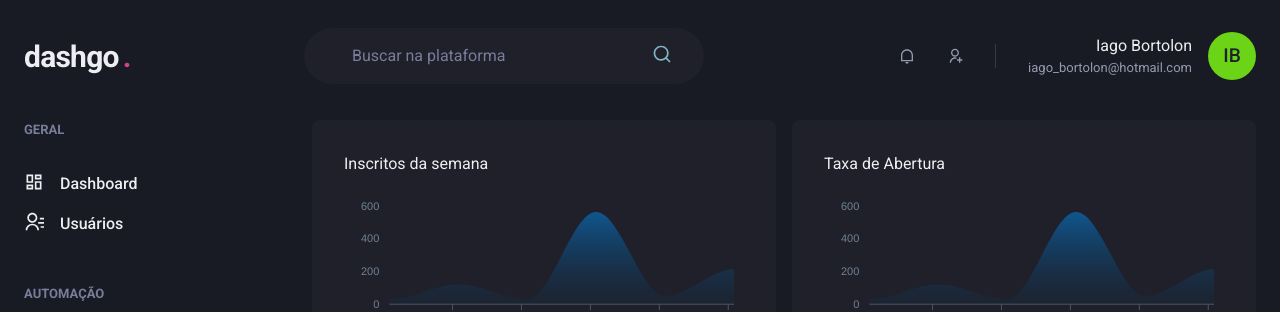
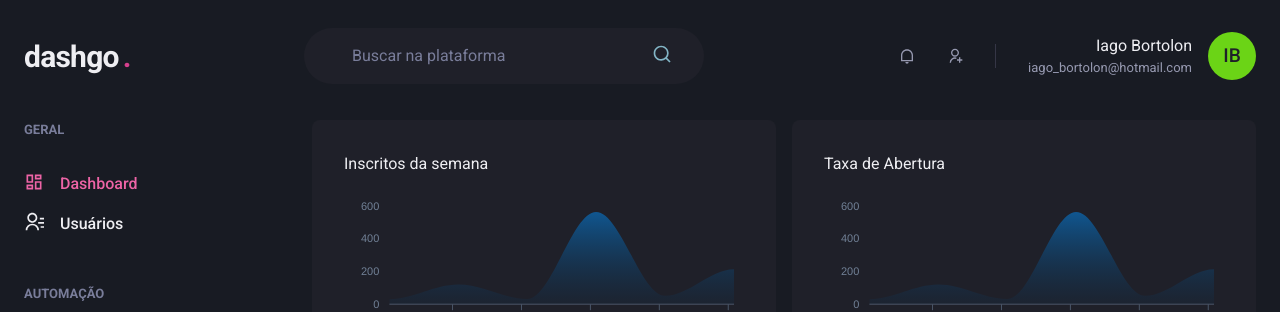
Before and after one commit to iagob28/dashgo, a Next.js app: page /dashboard in a window 1280 px wide. Shown: the top 312 px of the page. Built offline with nearby package versions, Linux system fonts and the light colour scheme.

Commit message:
navigation

```diff
--- /dev/null
+++ b/src/components/ActiveLink.tsx
@@ -0,0 +1,37 @@
+import Link, { LinkProps } from "next/link";
+import { useRouter } from "next/router";
+import { cloneElement, ReactElement } from "react";
+
+interface ActiveLinkProps extends LinkProps {
+  children: ReactElement;
+  shouldMatchExactHref?: boolean;
+}
+
+export function ActiveLink({
+  children,
+  shouldMatchExactHref = false,
+  ...rest
+}: ActiveLinkProps) {
+  const { asPath } = useRouter();
+
+  let isActive = false;
+
+  if (shouldMatchExactHref && (asPath === rest.href || asPath === rest.as)) {
+    isActive = true;
+  }
+
+  if (
+    !shouldMatchExactHref &&
+    (asPath.startsWith(String(rest.href)) || asPath.startsWith(String(rest.as)))
+  ) {
+    isActive = true;
+  }
+
+  return (
+    <Link {...rest}>
+      {cloneElement(children, {
+        color: isActive ? "pink.400" : "gray.50",
+      })}
+    </Link>
+  );
+}
--- a/src/components/Sidebar/NavLink.tsx
+++ b/src/components/Sidebar/NavLink.tsx
@@ -1,23 +1,28 @@
 import {
   Icon,
-  Link,
+  Link as ChakraLink,
   LinkProps as ChakraLinkProps,
   Text,
 } from "@chakra-ui/react";
 import { ElementType } from "react";
 
+import { ActiveLink } from "../ActiveLink";
+
 interface NavLinkProps extends ChakraLinkProps {
   icon: ElementType;
   children: string;
+  href: string;
 }
 
-export function NavLink({ icon, children, ...rest }: NavLinkProps) {
+export function NavLink({ icon, children, href, ...rest }: NavLinkProps) {
   return (
-    <Link display="flex" alignContent="center" {...rest}>
-      <Icon as={icon} fontSize="20" />
-      <Text ml="4" fontWeight="medium">
-        {children}
-      </Text>
-    </Link>
+    <ActiveLink href={href} passHref>
+      <ChakraLink display="flex" alignContent="center" {...rest}>
+        <Icon as={icon} fontSize="20" />
+        <Text ml="4" fontWeight="medium">
+          {children}
+        </Text>
+      </ChakraLink>
+    </ActiveLink>
   );
 }
--- a/src/components/Sidebar/SidebarNav.tsx
+++ b/src/components/Sidebar/SidebarNav.tsx
@@ -12,12 +12,20 @@
   return (
     <Stack spacing="12" align="flex-start">
       <NavSection title="GERAL">
-        <NavLink icon={RiDashboardLine}>Dashboard</NavLink>
-        <NavLink icon={RiContactsLine}>Usuários</NavLink>
+        <NavLink href="/dashboard" icon={RiDashboardLine}>
+          Dashboard
+        </NavLink>
+        <NavLink href="/users" icon={RiContactsLine}>
+          Usuários
+        </NavLink>
       </NavSection>
       <NavSection title="AUTOMAÇÃO">
-        <NavLink icon={RiInputMethodLine}>Formulários</NavLink>
-        <NavLink icon={RiGitMergeLine}>Automação</NavLink>
+        <NavLink href="/forms" icon={RiInputMethodLine}>
+          Formulários
+        </NavLink>
+        <NavLink href="/automation" icon={RiGitMergeLine}>
+          Automação
+        </NavLink>
       </NavSection>
     </Stack>
   );
--- a/src/pages/users/create.tsx
+++ b/src/pages/users/create.tsx
@@ -8,6 +8,7 @@
   SimpleGrid,
   VStack,
 } from "@chakra-ui/react";
+import Link from "next/link";
 import { Input } from "../../components/Form/Input";
 
 import { Header } from "../../components/Header/index";
@@ -43,7 +44,10 @@
           </VStack>
           <Flex mt={["6", "8"]} justify="flex-end">
             <HStack spacing="4">
-              <Button colorScheme="whiteAlpha">Cancelar</Button>
+              <Link href="/users" passHref>
+                <Button colorScheme="whiteAlpha">Cancelar</Button>
+              </Link>
+
               <Button colorScheme="pink">Salvar</Button>
             </HStack>
           </Flex>
--- a/src/pages/users/index.tsx
+++ b/src/pages/users/index.tsx
@@ -5,7 +5,6 @@
   Flex,
   Heading,
   Icon,
-  Stack,
   Table,
   Tbody,
   Td,
@@ -15,6 +14,7 @@
   Tr,
   useBreakpointValue,
 } from "@chakra-ui/react";
+import Link from "next/link";
 import { RiAddLine, RiPencilLine } from "react-icons/ri";
 import { Header } from "../../components/Header/index";
 import { Pagination } from "../../components/Pagination";
@@ -37,6 +37,7 @@
             <Heading size="lg" fontWeight="normal">
               Usuários
             </Heading>
+            <Link href="/users/create" passHref>
               <Button
                 as="a"
                 size="sm"
@@ -46,6 +47,7 @@
               >
                 Criar novo
               </Button>
+            </Link>
           </Flex>
 
           <Table colorScheme="whiteAlpha">
```
Lines whose indentation alone changed are shown as unchanged.
